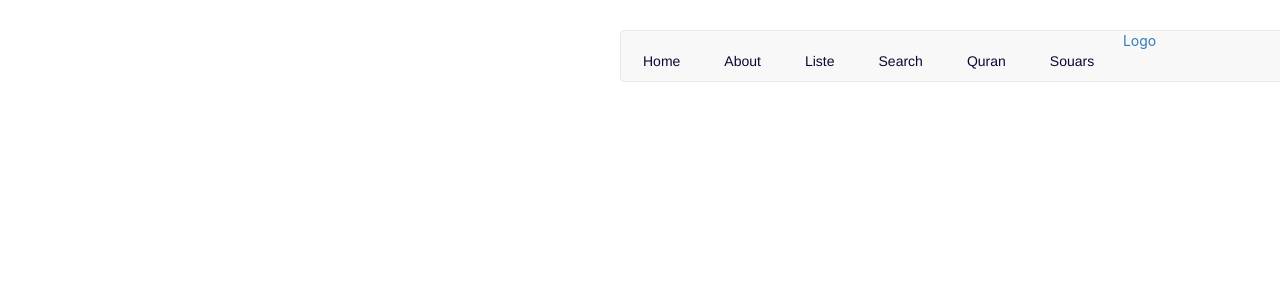
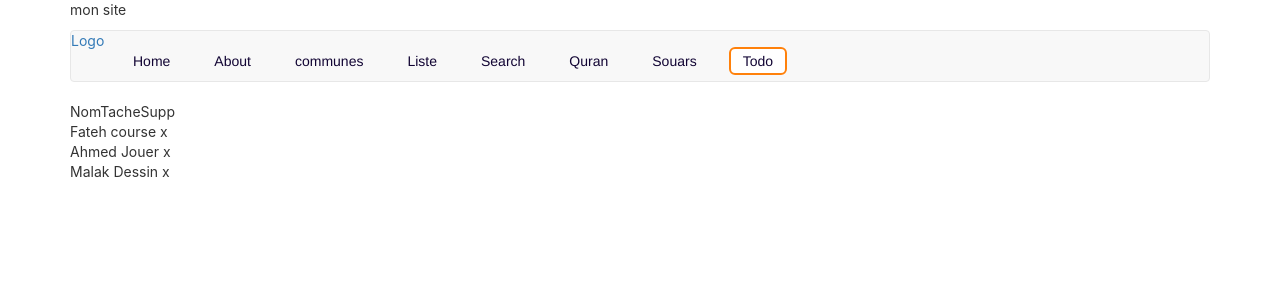
Before and after one commit to fatehbouderouaz/FatehBouderouaz, a React (Create React App) app: page /todo in a window 1280 px wide. Shown: the top 300 px of the page. Built offline with nearby package versions, Linux system fonts and the light colour scheme.

Commit message:
test api laravel

```diff
--- a/src/App.js
+++ b/src/App.js
@@ -12,6 +12,7 @@ import List from "./List";
 import Blog from "./Blog";
 import Souars from "./Souars";
 import Slider from "./Slider";
+import Todo from "./Todo";
 
 class App extends React.Component {
   state = {
@@ -56,6 +57,7 @@ class App extends React.Component {
             <Route path='/blog' component={Blog} />
             <Route path='/quran' component={Quran} />
             <Route path='/souars' component={Souars} />
+            <Route path='/todo' component={Todo} />
 
             <Footer textfoot='My awsome footer' />
           </div>
--- a/src/Nav.js
+++ b/src/Nav.js
@@ -10,10 +10,12 @@ class Nav extends React.Component {
           <ul>
             <NavLink className='navlink' exact to='/'>Home</NavLink>
             <NavLink className='navlink'  to='/about'>About</NavLink>
+            <NavLink className='navlink'  to='/communes'>communes</NavLink>
             <NavLink className='navlink'  to='/list'>Liste</NavLink>
             <NavLink className='navlink'  to='/blog'>Search</NavLink>
             <NavLink className='navlink'  to='/quran'>Quran</NavLink>
             <NavLink className='navlink'  to='/souars'>Souars</NavLink>
+            <NavLink className='navlink'  to='/todo'>Todo</NavLink>
           </ul>
         </div>
       </nav>
--- /dev/null
+++ b/src/Todo.js
@@ -0,0 +1,22 @@
+import React from 'react'
+import TodoItems from './TodoItems'
+
+class Todo extends React.Component {
+    state = {
+        items: [
+            {id: 1 , name: "Fateh" ,  tache:"course"} ,
+            {id: 2 , name: "Ahmed" ,  tache:"Jouer"} ,
+            {id: 3 , name: "Malak" ,  tache:"Dessin"}
+        ]
+    }
+
+    render(){
+        return (
+            <div>
+                <TodoItems items={this.state.items} />
+            </div>
+        )
+    }
+}
+
+export default Todo
--- /dev/null
+++ b/src/TodoItems.js
@@ -0,0 +1,34 @@
+import React  from 'react'
+
+const TodoItems = (props) => {
+    const items = props.items;
+    let length = items.length;
+    const ListItems = length ? items.map(item => {
+        return (
+            <div key={item.id}>
+                <span> {item.name} </span>
+                <span> {item.tache} </span>
+                <span> x </span>
+            </div>
+        )
+    }
+
+    ) : (
+        <p>pas de taches ! </p>
+    )
+
+    return (
+        <div className="ListItems">
+            <div>
+                <span>Nom</span>
+                <span>Tache</span>
+                <span>Supp</span>
+            </div>
+            <div>
+                {ListItems}
+            </div>
+        </div>
+    )
+}
+
+export default TodoItems
--- a/src/index.css
+++ b/src/index.css
@@ -3,7 +3,7 @@ body {
   font-family: -apple-system, BlinkMacSystemFont, "Segoe UI", "Roboto", "Oxygen",
     "Ubuntu", "Cantarell", "Fira Sans", "Droid Sans", "Helvetica Neue",
     sans-serif;
-  direction: rtl;
+
   -webkit-font-smoothing: antialiased;
   -moz-osx-font-smoothing: grayscale;
 }
```
Also changed, not shown: src/Communes.js (added, +17 -0 lines), src/ListCommunes.js (added, +53 -0 lines).
